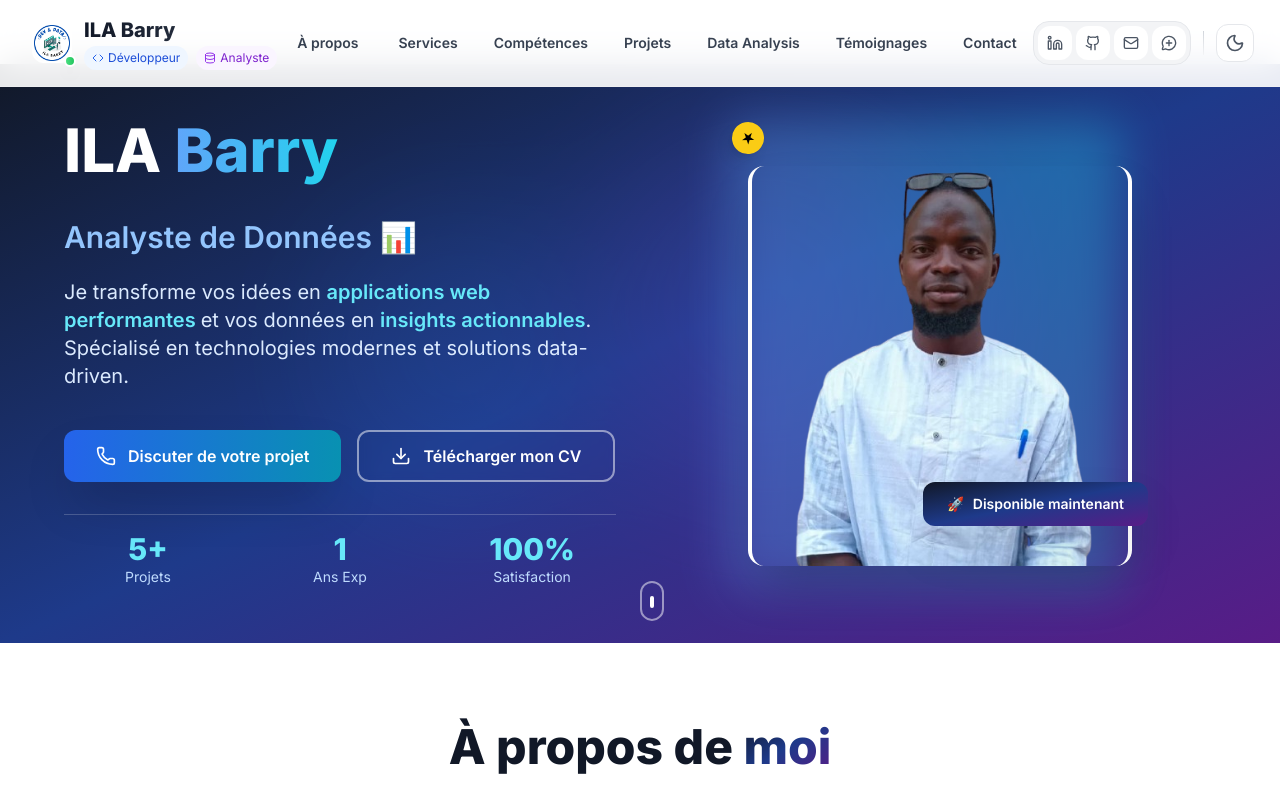
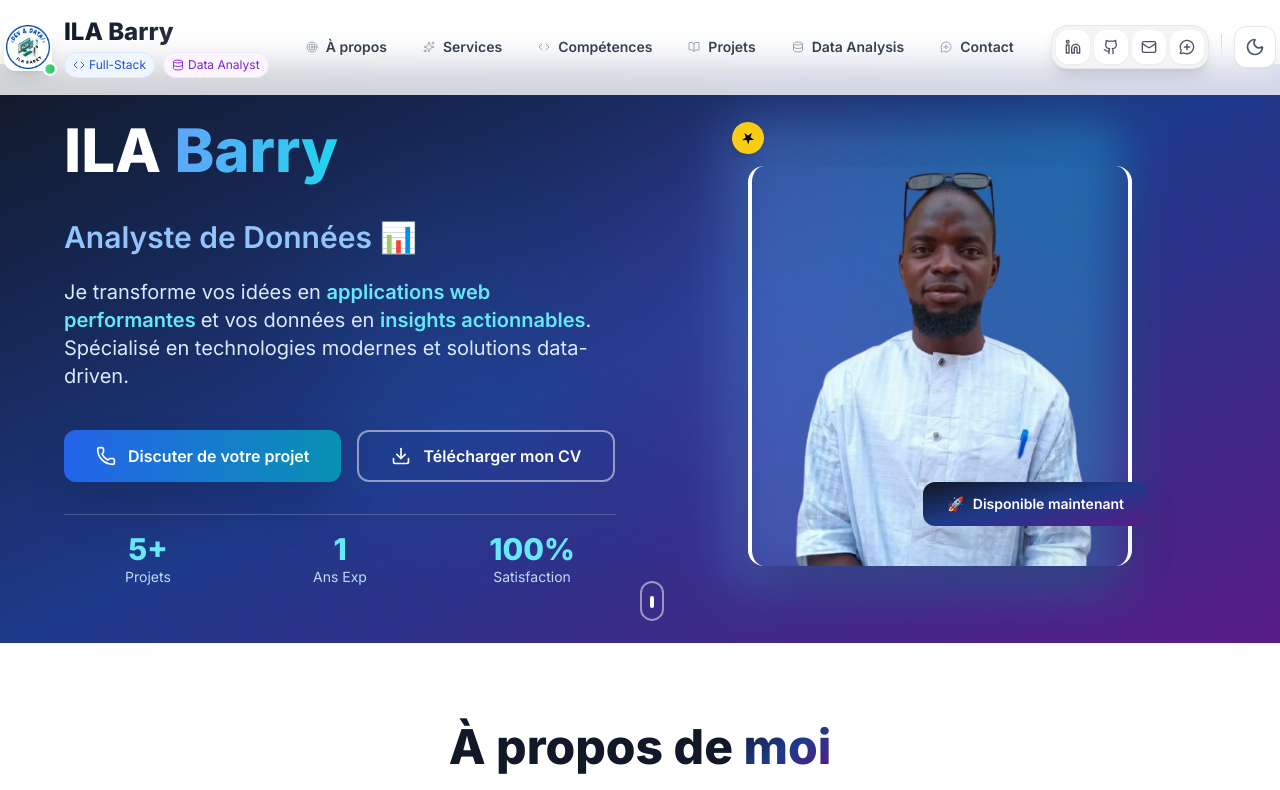
Before and after one commit to Ilabarry/portfolio-barry, a React (Vite) app: page / in a window 1280 px wide. Shown: the top 790 px of the page. Built offline with nearby package versions, Linux system fonts and the light colour scheme.

Commit message:
organisation du nav

```diff
--- a/src/components/Navbar.jsx
+++ b/src/components/Navbar.jsx
@@ -1,5 +1,6 @@
 import { useState, useEffect } from 'react'
-import { Moon, Sun, Menu, X, Code, Database, Linkedin, Github, Mail, MessageCirclePlus } from 'lucide-react'
+import { Moon, Sun, Menu, X, Code, Database, Linkedin, Github, Mail, MessageCirclePlus, Sparkles, Target, BookOpen } from 'lucide-react'
+import { motion, AnimatePresence } from 'framer-motion'
 import Logo from '../assets/img/logo.png'
 
 const Navbar = ({ darkMode, toggleDarkMode }) => {
@@ -30,239 +31,373 @@ const Navbar = ({ darkMode, toggleDarkMode }) => {
   }, [])
 
   const navItems = [
-    { href: '#about', label: 'À propos' },
-    { href: '#services', label: 'Services' },
-    { href: '#skills', label: 'Compétences' },
-    { href: '#projects', label: 'Projets' },
-    { href: '#data-analysis', label: 'Data Analysis' },
-    { href: '#testimonials', label: 'Témoignages' },
-    { href: '#contact', label: 'Contact' }
+    { href: '#about', label: 'À propos', icon: <Target className="w-3 h-3" /> },
+    { href: '#services', label: 'Services', icon: <Sparkles className="w-3 h-3" /> },
+    { href: '#skills', label: 'Compétences', icon: <Code className="w-3 h-3" /> },
+    { href: '#projects', label: 'Projets', icon: <BookOpen className="w-3 h-3" /> },
+    { href: '#data-analysis', label: 'Data Analysis', icon: <Database className="w-3 h-3" /> },
+    { href: '#contact', label: 'Contact', icon: <MessageCirclePlus className="w-3 h-3" /> }
   ]
 
   const professionalLinks = [
     {
       icon: <Linkedin className="w-3 h-3 sm:w-4 sm:h-4" />,
       href: "https://www.linkedin.com/in/ila-barry-259008343/",
-      label: "LinkedIn"
+      label: "LinkedIn",
+      color: "hover:bg-blue-600"
     },
     {
       icon: <Github className="w-3 h-3 sm:w-4 sm:h-4" />,
       href: "https://github.com/Ilabarry",
-      label: "GitHub"
+      label: "GitHub",
+      color: "hover:bg-gray-800"
     },
     {
       icon: <Mail className="w-3 h-3 sm:w-4 sm:h-4" />,
       href: "mailto:barryila35@gmail.com",
-      label: "Email"
+      label: "Email",
+      color: "hover:bg-red-600"
     },
     {
       icon: <MessageCirclePlus className="w-3 h-3 sm:w-4 sm:h-4" />,
       href: "https://wa.me/221783249424",
-      label: "WhatsApp"
+      label: "WhatsApp",
+      color: "hover:bg-green-600"
     }
   ]
 
+  const containerVariants = {
+    hidden: { opacity: 0 },
+    visible: {
+      opacity: 1,
+      transition: {
+        staggerChildren: 0.1
+      }
+    }
+  }
+
+  const itemVariants = {
+    hidden: { opacity: 0, y: -10 },
+    visible: {
+      opacity: 1,
+      y: 0,
+      transition: {
+        duration: 0.3
+      }
+    }
+  }
+
   return (
-    <header
-      className={`fixed top-0 left-0 right-0 z-50 transition-all duration-300 w-full ${
+    <motion.header
+      initial={{ y: -100 }}
+      animate={{ y: 0 }}
+      transition={{ duration: 0.6, type: "spring", stiffness: 100 }}
+      className={`fixed top-0 left-0 right-0 z-50 transition-all duration-500 w-full ${
         scrolled
-          ? 'bg-white/95 dark:bg-gray-900/95 backdrop-blur-xl shadow-lg border-b border-gray-200/80 dark:border-gray-800/80'
-          : 'bg-white/90 dark:bg-gray-900/90 backdrop-blur-lg border-b border-gray-100/50 dark:border-gray-800/50'
+          ? 'bg-white/95 dark:bg-gray-900/95 backdrop-blur-xl shadow-2xl border-b border-gray-200/50 dark:border-gray-800/50'
+          : 'bg-white/80 dark:bg-gray-900/80 backdrop-blur-lg border-b border-transparent'
       }`}
     >
-      <nav className="max-w-7xl mx-auto px-3 sm:px-4 md:px-6 lg:px-8 w-full">
+      <nav className="max-w-7xl mx-auto px-4 sm:px-6 lg:px-1">
+        {/* Ligne principale */}
+        <div className="flex items-center justify-between py-3 md:py-4 min-h-[70px]">
 
-        {/* Ligne principale avec max-w-full */}
-        <div className="flex items-center justify-between py-2 sm:py-3 md:py-4 min-h-[56px] sm:min-h-[60px] w-full max-w-full">
-
-          {/* Logo */}
-          <div className="flex items-center flex-shrink-0 max-w-full">
+          {/* Logo avec animation */}
+          <motion.div
+            className="flex items-center flex-shrink-0"
+            whileHover={{ scale: 1.02 }}
+            transition={{ type: "spring", stiffness: 400 }}
+          >
             <a
               href="#hero"
-              className="flex items-center gap-2 sm:gap-3 group max-w-full"
+              className="flex items-center gap-3 group"
               onClick={() => setIsOpen(false)}
             >
-              <div className="relative flex-shrink-0">
-                <div className="absolute inset-0 bg-gradient-to-br from-blue-500 to-purple-600 rounded-lg sm:rounded-xl blur-sm opacity-0 group-hover:opacity-100 transition-opacity duration-300"></div>
+              {/* Logo avec effet de lueur */}
+              <div className="relative">
+                <motion.div
+                  className="absolute inset-0 bg-gradient-to-br from-blue-500 to-purple-600 rounded-xl blur-md opacity-0 group-hover:opacity-70"
+                  transition={{ duration: 0.3 }}
+                />
                 <img
                   src={Logo}
                   alt="ILA Barry - Développeur Full-Stack & Analyste de Données"
-                  className="relative w-8 h-8 sm:w-9 sm:h-9 md:w-10 md:h-10 rounded-lg sm:rounded-xl transition-all duration-300 group-hover:scale-105 group-hover:shadow-lg border-2 border-white dark:border-gray-800"
+                  className="relative w-10 h-10 md:w-12 md:h-12 rounded-xl transition-all duration-300 group-hover:scale-110 group-hover:shadow-2xl border-2 border-white dark:border-gray-800 shadow-lg"
                 />
-                <div className="absolute -bottom-1 -right-1 w-2 h-2 sm:w-2.5 sm:h-2.5 md:w-3 md:h-3 bg-gradient-to-r from-green-400 to-green-500 rounded-full border-2 border-white dark:border-gray-900 shadow-lg"></div>
+                <motion.div
+                  className="absolute -bottom-1 -right-1 w-3 h-3 bg-gradient-to-r from-green-400 to-green-500 rounded-full border-2 border-white dark:border-gray-900 shadow-lg"
+                  animate={{ scale: [1, 1.2, 1] }}
+                  transition={{ duration: 2, repeat: Infinity }}
+                />
               </div>
 
               {/* Texte du logo */}
-              <div className="flex flex-col max-w-full">
-                <span className="font-bold text-gray-900 dark:text-white text-base sm:text-lg md:text-xl leading-tight bg-gradient-to-r from-gray-900 to-gray-700 dark:from-white dark:to-gray-300 bg-clip-text text-transparent">
+              <div className="flex flex-col">
+                <motion.span
+                  className="font-bold text-gray-900 dark:text-white text-xl md:text-2xl leading-tight bg-gradient-to-r from-gray-900 to-gray-700 dark:from-white dark:to-gray-300 bg-clip-text text-transparent"
+                  whileHover={{ scale: 1.05 }}
+                >
                   ILA Barry
-                </span>
+                </motion.span>
 
                 {/* Badges compétences */}
-                <div className="flex items-center gap-1 sm:gap-2 text-xs text-gray-600 dark:text-gray-400 font-medium mt-0.5 max-w-full">
-                  {/* Version mobile compacte */}
-                  <div className="sm:hidden flex items-center gap-1 bg-blue-50 dark:bg-blue-900/20 px-1.5 py-0.5 rounded-full">
-                    <Code className="w-2.5 h-2.5 text-blue-600 dark:text-blue-400" />
-                    <span className="text-blue-700 dark:text-blue-300 text-xs">Dev</span>
-                  </div>
+                <div className="flex items-center gap-2 text-xs text-gray-600 dark:text-gray-400 font-medium mt-1">
+                  <motion.div
+                    className="flex items-center gap-1 bg-blue-50 dark:bg-blue-900/30 px-2 py-1 rounded-full border border-blue-100 dark:border-blue-800"
+                    whileHover={{ scale: 1.05 }}
+                  >
+                    <Code className="w-3 h-3 text-blue-600 dark:text-blue-400" />
+                    <span className="text-blue-700 dark:text-blue-300 text-xs">Full-Stack</span>
+                  </motion.div>
 
-                  {/* Version desktop complète */}
-                  <div className="hidden sm:flex items-center gap-1 bg-blue-50 dark:bg-blue-900/20 px-2 py-1 rounded-full">
-                    <Code className="w-3 h-3 text-blue-600 dark:text-blue-400" />
-                    <span className="text-blue-700 dark:text-blue-300 text-xs">Développeur</span>
-                  </div>
-
-                  <div className="hidden sm:flex items-center gap-1 bg-purple-50 dark:bg-purple-900/20 px-2 py-1 rounded-full">
+                  <motion.div
+                    className="flex items-center gap-1 bg-purple-50 dark:bg-purple-900/30 px-2 py-1 rounded-full border border-purple-100 dark:border-purple-800"
+                    whileHover={{ scale: 1.05 }}
+                  >
                     <Database className="w-3 h-3 text-purple-600 dark:text-purple-400" />
-                    <span className="text-purple-700 dark:text-purple-300 text-xs">Analyste</span>
-                  </div>
+                    <span className="text-purple-700 dark:text-purple-300 text-xs">Data Analyst</span>
+                  </motion.div>
                 </div>
               </div>
             </a>
-          </div>
+          </motion.div>
 
           {/* Navigation Desktop */}
-          <div className="hidden lg:flex items-center space-x-0 xl:space-x-1 flex-shrink-0 overflow-hidden max-w-full">
+          <motion.div
+            className="hidden lg:flex items-center space-x-1"
+            variants={containerVariants}
+            initial="hidden"
+            animate="visible"
+          >
             {navItems.map((item, index) => {
               const isActive = activeSection === item.href.substring(1)
               return (
-                <a
+                <motion.a
                   key={item.href}
                   href={item.href}
-                  className={`relative px-3 py-2 xl:px-4 xl:py-2.5 text-sm font-semibold transition-all duration-300 rounded-lg xl:rounded-xl mx-0.5 xl:mx-1 group flex-shrink-0 ${
+                  variants={itemVariants}
+                  whileHover={{ scale: 1.05, y: -2 }}
+                  whileTap={{ scale: 0.95 }}
+                  className={`relative px-4 py-2.5 text-sm font-semibold transition-all duration-300 rounded-xl group flex items-center gap-2 ${
                     isActive
-                      ? 'text-blue-600 dark:text-blue-400 bg-blue-50 dark:bg-blue-900/20 shadow-sm'
+                      ? 'text-blue-600 dark:text-blue-400 bg-blue-50 dark:bg-blue-900/20 shadow-lg'
                       : 'text-gray-700 dark:text-gray-300 hover:text-blue-600 dark:hover:text-blue-400 hover:bg-gray-50 dark:hover:bg-gray-800/50'
                   }`}
                 >
+                  <span className={`transition-colors duration-300 ${isActive ? 'text-blue-600' : 'text-gray-400 group-hover:text-blue-600'}`}>
+                    {item.icon}
+                  </span>
                   {item.label}
+
+                  {/* Indicateur actif animé */}
                   {isActive && (
-                    <div className="absolute bottom-0 left-1/2 transform -translate-x-1/2 w-4 xl:w-6 h-0.5 bg-gradient-to-r from-blue-500 to-purple-500 rounded-full"></div>
+                    <motion.div
+                      className="absolute bottom-0 left-1/2 transform -translate-x-1/2 w-6 h-1 bg-gradient-to-r from-blue-500 to-purple-500 rounded-full"
+                      layoutId="activeIndicator"
+                      transition={{ type: "spring", stiffness: 300, damping: 30 }}
+                    />
                   )}
-                  <div className={`absolute inset-0 rounded-lg xl:rounded-xl bg-gradient-to-r from-blue-500 to-purple-500 opacity-0 group-hover:opacity-5 transition-opacity duration-300 ${isActive ? 'opacity-10' : ''}`}></div>
-                </a>
+
+                  {/* Effet de fond au survol */}
+                  <div className={`absolute inset-0 rounded-xl bg-gradient-to-r from-blue-500 to-purple-500 opacity-0 group-hover:opacity-5 transition-opacity duration-300 ${isActive ? 'opacity-10' : ''}`} />
+                </motion.a>
               )
             })}
-          </div>
+          </motion.div>
 
           {/* Actions Desktop */}
-          <div className="hidden md:flex items-center space-x-2 lg:space-x-3 flex-shrink-0 overflow-hidden max-w-full">
-            {/* Réseaux sociaux */}
-            <div className="flex items-center space-x-1 bg-gray-100 dark:bg-gray-800/50 rounded-xl lg:rounded-2xl p-1 border border-gray-200 dark:border-gray-700 flex-shrink-0">
+          <motion.div
+            className="hidden md:flex items-center space-x-3"
+            variants={containerVariants}
+            initial="hidden"
+            animate="visible"
+          >
+            {/* Réseaux sociaux avec animations */}
+            <motion.div
+              className="flex items-center space-x-1 bg-gray-100 dark:bg-gray-800/50 rounded-2xl p-1 border border-gray-200 dark:border-gray-700 shadow-lg"
+              whileHover={{ scale: 1.02 }}
+            >
               {professionalLinks.map((item, index) => (
-                <a
+                <motion.a
                   key={index}
                   href={item.href}
                   target="_blank"
                   rel="noopener noreferrer"
-                  className="p-1.5 sm:p-2 rounded-lg lg:rounded-xl border border-transparent bg-white dark:bg-gray-800 text-gray-600 dark:text-gray-400 transition-all duration-300 hover:scale-105 hover:shadow-md hover:bg-blue-600 hover:text-white flex-shrink-0"
+                  variants={itemVariants}
+                  whileHover={{ scale: 1.1, y: -2 }}
+                  whileTap={{ scale: 0.9 }}
+                  className={`p-2 rounded-xl border border-transparent bg-white dark:bg-gray-800 text-gray-600 dark:text-gray-400 transition-all duration-300 hover:text-white shadow-sm ${item.color}`}
                   aria-label={item.label}
                   title={item.label}
                 >
                   {item.icon}
-                </a>
+                </motion.a>
               ))}
-            </div>
+            </motion.div>
 
             {/* Séparateur */}
-            <div className="hidden lg:block w-px h-6 bg-gradient-to-b from-gray-300 to-gray-100 dark:from-gray-700 dark:to-gray-600 flex-shrink-0"></div>
+            <motion.div
+              className="w-px h-6 bg-gradient-to-b from-gray-300 to-gray-100 dark:from-gray-700 dark:to-gray-600"
+              variants={itemVariants}
+            />
 
-            {/* Bouton thème */}
-            <button
+            {/* Bouton thème avec animation */}
+            <motion.button
               onClick={toggleDarkMode}
-              className="p-1.5 sm:p-2 rounded-lg lg:rounded-xl border border-gray-200 dark:border-gray-700 bg-white dark:bg-gray-800 text-gray-600 dark:text-gray-400 hover:text-gray-900 dark:hover:text-gray-100 hover:shadow-md transition-all duration-300 hover:scale-105 group flex-shrink-0"
+              variants={itemVariants}
+              whileHover={{ scale: 1.1, rotate: 180 }}
+              whileTap={{ scale: 0.9 }}
+              className="p-2.5 rounded-xl border border-gray-200 dark:border-gray-700 bg-white dark:bg-gray-800 text-gray-600 dark:text-gray-400 hover:text-gray-900 dark:hover:text-gray-100 hover:shadow-lg transition-all duration-300 group shadow-sm"
               aria-label={darkMode ? 'Activer le mode clair' : 'Activer le mode sombre'}
             >
               {darkMode ? (
-                <Sun className="w-4 h-4 sm:w-5 sm:h-5 group-hover:rotate-45 transition-transform duration-300" />
+                <Sun className="w-5 h-5 group-hover:rotate-45 transition-transform duration-300" />
               ) : (
-                <Moon className="w-4 h-4 sm:w-5 sm:h-5 group-hover:rotate-12 transition-transform duration-300" />
+                <Moon className="w-5 h-5 group-hover:rotate-12 transition-transform duration-300" />
               )}
-            </button>
-          </div>
+            </motion.button>
+          </motion.div>
 
           {/* Menu Mobile */}
-          <div className="flex md:hidden items-center space-x-1 sm:space-x-2 flex-shrink-0 overflow-hidden max-w-full">
+          <motion.div
+            className="flex md:hidden items-center space-x-2"
+            variants={containerVariants}
+            initial="hidden"
+            animate="visible"
+          >
             {/* Bouton thème mobile */}
-            <button
+            <motion.button
               onClick={toggleDarkMode}
-              className="p-1.5 sm:p-2 rounded-lg border border-gray-200 dark:border-gray-700 bg-white dark:bg-gray-800 text-gray-600 dark:text-gray-400 hover:text-gray-900 dark:hover:text-gray-100 transition-all duration-300 flex-shrink-0"
+              whileHover={{ scale: 1.1 }}
+              whileTap={{ scale: 0.9 }}
+              className="p-2 rounded-lg border border-gray-200 dark:border-gray-700 bg-white dark:bg-gray-800 text-gray-600 dark:text-gray-400 hover:text-gray-900 dark:hover:text-gray-100 transition-all duration-300 shadow-sm"
               aria-label={darkMode ? 'Mode clair' : 'Mode sombre'}
             >
-              {darkMode ? <Sun className="w-4 h-4 sm:w-5 sm:h-5" /> : <Moon className="w-4 h-4 sm:w-5 sm:h-5" />}
-            </button>
+              {darkMode ? <Sun className="w-5 h-5" /> : <Moon className="w-5 h-5" />}
+            </motion.button>
 
             {/* Bouton menu mobile */}
-            <button
+            <motion.button
               onClick={() => setIsOpen(!isOpen)}
-              className="p-1.5 sm:p-2 rounded-lg border border-gray-200 dark:border-gray-700 bg-white dark:bg-gray-800 text-gray-600 dark:text-gray-400 hover:text-gray-900 dark:hover:text-gray-100 transition-all duration-300 hover:shadow-md flex-shrink-0"
+              whileHover={{ scale: 1.1 }}
+              whileTap={{ scale: 0.9 }}
+              className="p-2 rounded-lg border border-gray-200 dark:border-gray-700 bg-white dark:bg-gray-800 text-gray-600 dark:text-gray-400 hover:text-gray-900 dark:hover:text-gray-100 transition-all duration-300 hover:shadow-lg shadow-sm"
               aria-label="Menu"
             >
+              <AnimatePresence mode="wait">
                 {isOpen ? (
-                <X className="w-4 h-4 sm:w-5 sm:h-5 transform rotate-90 transition-transform duration-300" />
+                  <motion.div
+                    key="close"
+                    initial={{ rotate: -90, opacity: 0 }}
+                    animate={{ rotate: 0, opacity: 1 }}
+                    exit={{ rotate: 90, opacity: 0 }}
+                    transition={{ duration: 0.2 }}
+                  >
+                    <X className="w-5 h-5" />
+                  </motion.div>
                 ) : (
-                <Menu className="w-4 h-4 sm:w-5 sm:h-5 transform hover:rotate-180 transition-transform duration-300" />
+                  <motion.div
+                    key="menu"
+                    initial={{ rotate: 90, opacity: 0 }}
+                    animate={{ rotate: 0, opacity: 1 }}
+                    exit={{ rotate: -90, opacity: 0 }}
+                    transition={{ duration: 0.2 }}
+                  >
+                    <Menu className="w-5 h-5" />
+                  </motion.div>
                 )}
-            </button>
-          </div>
+              </AnimatePresence>
+            </motion.button>
+          </motion.div>
         </div>
 
         {/* Menu Mobile Expandable */}
+        <AnimatePresence>
           {isOpen && (
-          <div className="md:hidden border-t border-gray-200 dark:border-gray-700 pt-4 pb-4 bg-white/80 dark:bg-gray-900/80 backdrop-blur-xl rounded-xl sm:rounded-2xl mt-2 mx-1 sm:mx-2 shadow-xl w-full max-w-full overflow-hidden">
-
-            {/* Navigation mobile */}
-            <div className="space-y-2 mb-6 px-3 sm:px-4 w-full">
+            <motion.div
+              initial={{ opacity: 0, height: 0 }}
+              animate={{ opacity: 1, height: "auto" }}
+              exit={{ opacity: 0, height: 0 }}
+              transition={{ duration: 0.3, ease: "easeInOut" }}
+              className="lg:hidden border-t border-gray-200 dark:border-gray-700 bg-white/95 dark:bg-gray-900/95 backdrop-blur-xl rounded-2xl mt-2 shadow-2xl overflow-hidden"
+            >
+              <motion.div
+                className="space-y-1 p-4"
+                initial="hidden"
+                animate="visible"
+                variants={containerVariants}
+              >
                 {navItems.map((item, index) => {
                   const isActive = activeSection === item.href.substring(1)
                   return (
-                  <a
+                    <motion.a
                       key={item.href}
                       href={item.href}
+                      variants={itemVariants}
                       onClick={() => setIsOpen(false)}
-                    className={`block px-3 sm:px-4 py-2.5 sm:py-3 text-sm sm:text-base font-semibold transition-all duration-300 rounded-lg border-l-4 w-full ${
+                      className={`flex items-center gap-3 px-4 py-3 text-base font-semibold transition-all duration-300 rounded-xl border-l-4 ${
                         isActive
-                        ? 'bg-gradient-to-r from-blue-50 to-purple-50 dark:from-blue-900/20 dark:to-purple-900/20 text-blue-700 dark:text-blue-300 border-blue-500 shadow-sm'
+                          ? 'bg-gradient-to-r from-blue-50 to-purple-50 dark:from-blue-900/20 dark:to-purple-900/20 text-blue-700 dark:text-blue-300 border-blue-500 shadow-lg'
                           : 'text-gray-700 dark:text-gray-300 border-transparent hover:bg-gray-50 dark:hover:bg-gray-800/50 hover:border-gray-300 dark:hover:border-gray-600'
                       }`}
                     >
-                    <div className="flex items-center justify-between w-full">
+                      <span className={`transition-colors duration-300 ${isActive ? 'text-blue-600' : 'text-gray-400'}`}>
+                        {item.icon}
+                      </span>
                       {item.label}
                       {isActive && (
-                        <div className="w-1.5 h-1.5 sm:w-2 sm:h-2 bg-gradient-to-r from-blue-500 to-purple-500 rounded-full"></div>
+                        <motion.div
+                          className="w-2 h-2 bg-gradient-to-r from-blue-500 to-purple-500 rounded-full ml-auto"
+                          layoutId="mobileActiveIndicator"
+                        />
                       )}
-                    </div>
-                  </a>
+                    </motion.a>
                   )
                 })}
-            </div>
 
                 {/* Réseaux sociaux mobile */}
-            <div className="px-3 sm:px-4 w-full">
-              <p className="text-xs sm:text-sm font-semibold text-gray-600 dark:text-gray-400 mb-3 text-center uppercase tracking-wider">
-                Réseaux Professionnels
+                <motion.div
+                  className="pt-4 border-t border-gray-200 dark:border-gray-700"
+                  variants={itemVariants}
+                >
+                  <p className="text-sm font-semibold text-gray-600 dark:text-gray-400 mb-3 text-center uppercase tracking-wider">
+                    Me contacter
                   </p>
-              <div className="grid grid-cols-2 gap-2 sm:gap-3 w-full">
+                  <div className="grid grid-cols-2 gap-3">
                     {professionalLinks.map((item, index) => (
-                  <a
+                      <motion.a
                         key={index}
                         href={item.href}
                         target="_blank"
                         rel="noopener noreferrer"
+                        variants={itemVariants}
                         onClick={() => setIsOpen(false)}
-                    className="flex items-center justify-center gap-2 p-2 sm:p-3 rounded-lg border border-gray-200 dark:border-gray-700 bg-white dark:bg-gray-800 text-gray-700 dark:text-gray-300 transition-all duration-300 hover:shadow-md hover:bg-blue-600 hover:text-white hover:border-blue-600 w-full"
+                        className={`flex items-center justify-center gap-2 p-3 rounded-xl border border-gray-200 dark:border-gray-700 bg-white dark:bg-gray-800 text-gray-700 dark:text-gray-300 transition-all duration-300 hover:text-white shadow-sm ${item.color}`}
                         aria-label={item.label}
                       >
                         {item.icon}
-                    <span className="text-xs sm:text-sm font-medium">{item.label}</span>
-                  </a>
+                        <span className="text-sm font-medium">{item.label}</span>
+                      </motion.a>
                     ))}
                   </div>
-            </div>
-          </div>
+                </motion.div>
+
+                {/* CTA mobile */}
+                <motion.a
+                  href="#contact"
+                  variants={itemVariants}
+                  onClick={() => setIsOpen(false)}
+                  className="flex items-center justify-center gap-2 bg-gradient-to-r from-blue-600 to-cyan-600 text-white px-6 py-3 rounded-xl font-semibold hover:from-blue-700 hover:to-cyan-700 transition-all duration-300 shadow-lg mt-4"
+                >
+                  <MessageCirclePlus className="w-4 h-4" />
+                  Discuter de votre projet
+                </motion.a>
+              </motion.div>
+            </motion.div>
           )}
+        </AnimatePresence>
       </nav>
-    </header>
+    </motion.header>
   )
 }
 
```
Lines whose indentation alone changed are shown as unchanged.
